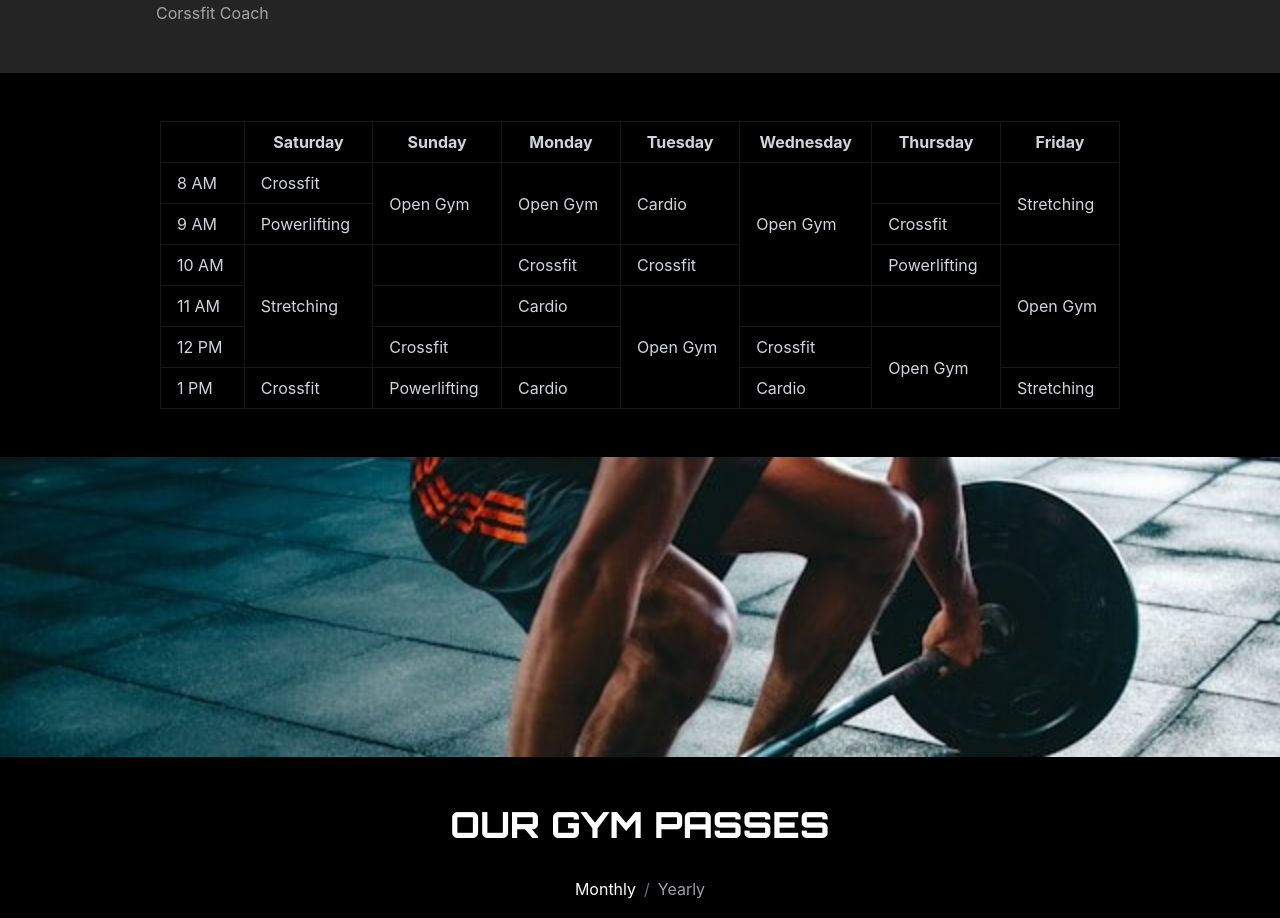
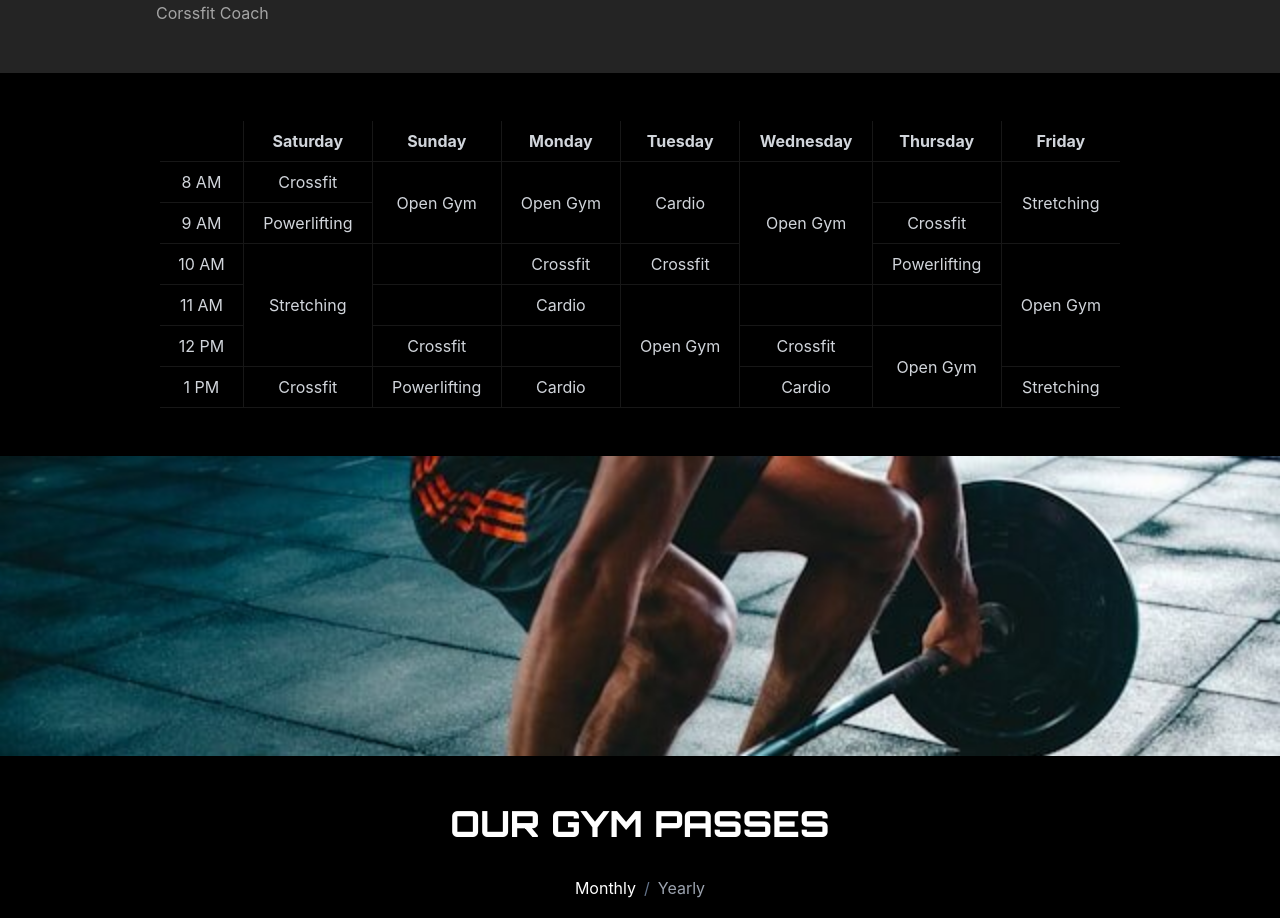
Before and after one commit to aehamdy/gymteam_landingpage, a React (Vite) app: page / in a window 1280 px wide. Shown: the part 2629-3547 px from the top of the page. Built offline with nearby package versions, Linux system fonts and the light colour scheme.

Commit message:
style: Remove the outer borders of the table accodrding to the UI design

```diff
--- a/src/components/Schedule.jsx
+++ b/src/components/Schedule.jsx
@@ -81,15 +81,15 @@ const ScheduleTable = () => {
 
   return (
     <section className=" py-section-spacing px-section-horizontal-padding-sm md:px-section-horizontal-padding-md lg:px-section-horizontal-padding-lg">
-      <table className="text-gray-300 border-collapse w-full">
+      <table className="text-gray-300 border-collapse text-center w-full">
         {/* <table className="text-gray-300 border-collapse border border-table-border-color w-full"> */}
         <thead>
           <tr>
-            <th className="border border-table-border-color px-4 py-2"></th>
+            <th className="px-4 py-2"></th>
             {days.map((day) => (
               <th
                 key={day}
-                className="border border-table-border-color px-4 py-2"
+                className="border border-table-border-color border-t-0 border-e-0 px-4 py-2"
               >
                 {day}
               </th>
@@ -99,7 +99,7 @@ const ScheduleTable = () => {
         <tbody>
           {times.map((time) => (
             <tr key={time}>
-              <td className="border border-table-border-color px-4 py-2">
+              <td className="border border-table-border-color border-s-0 px-4 py-2">
                 {time}
               </td>
               {days.map((day) => {
@@ -125,7 +125,7 @@ const ScheduleTable = () => {
                     <td
                       key={day + time}
                       rowSpan={classAtTime.duration}
-                      className="border border-table-border-color px-4 py-2"
+                      className="border border-table-border-color border-e-0 px-4 py-2"
                     >
                       {classAtTime.className}
                     </td>
```
